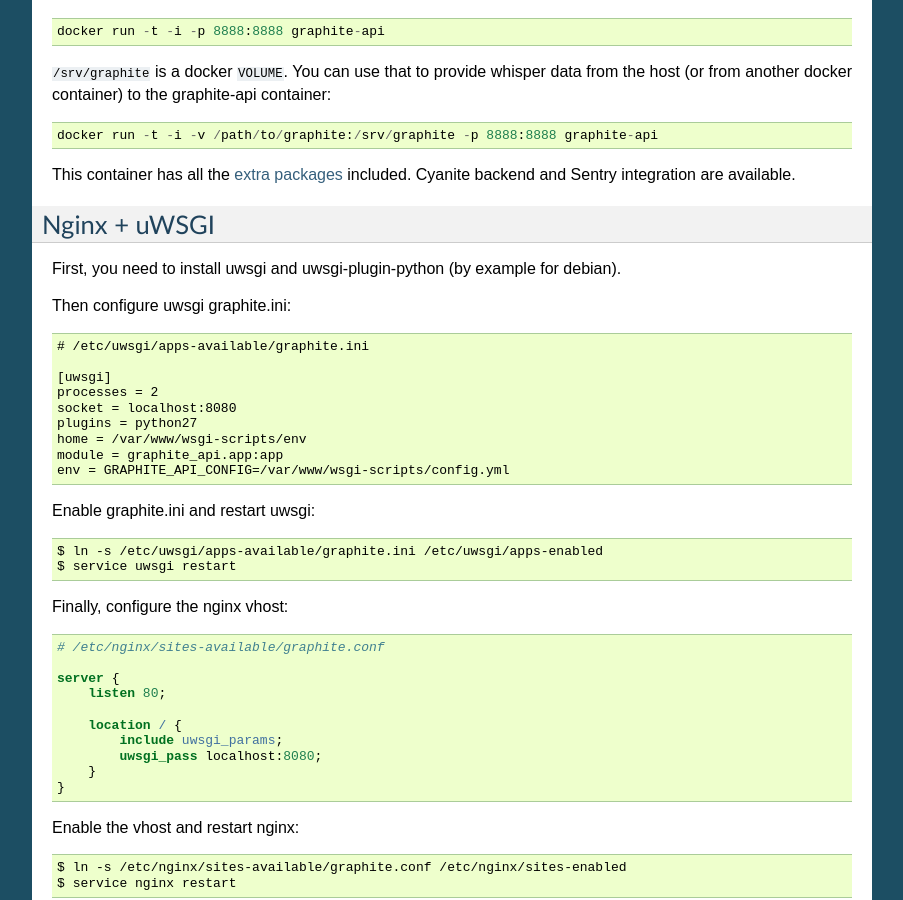
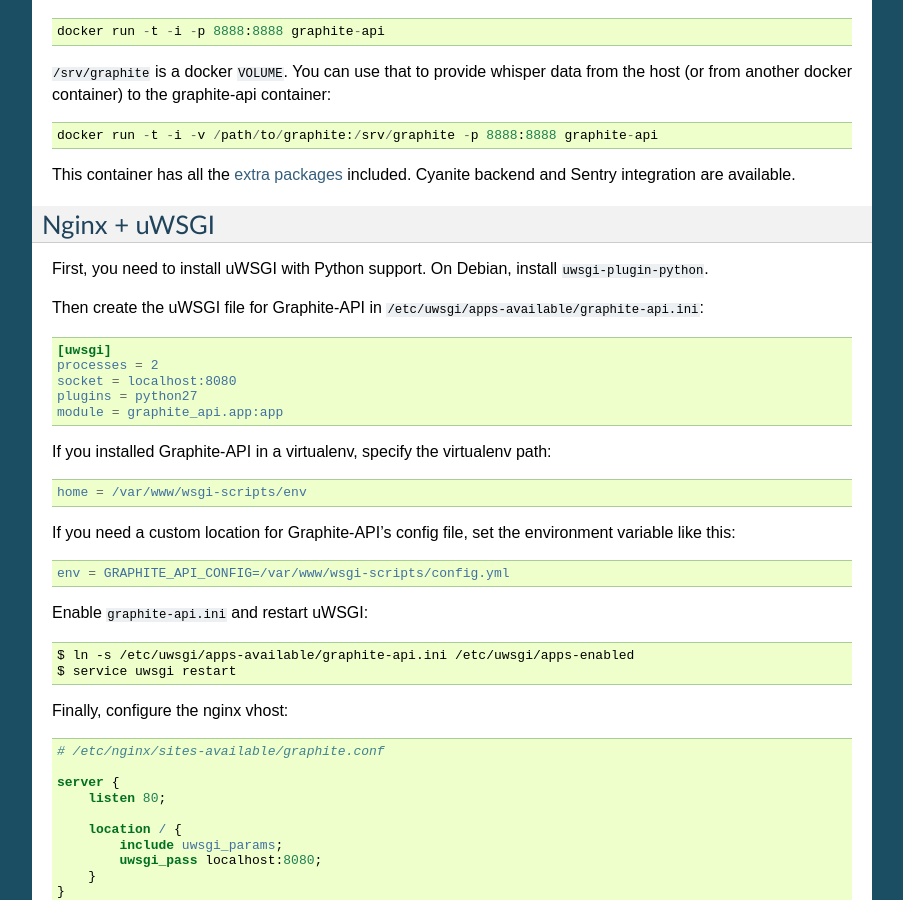
Before and after one commit to brutasse/graphite-api, a Sphinx documentation site: the page built from docs/deployment.rst, in a window 1280 px wide and 900 px high, scrolled down 2365 px. Shown: the whole window, without its empty margins (198-1101 px from the left). Built offline with Sphinx 7.4.7, drawn with Linux system fonts in a browser that asks for light colours.

Commit message:
Minor edits on uWSGI docs

```diff
--- a/docs/deployment.rst
+++ b/docs/deployment.rst
@@ -163,27 +163,37 @@
 Nginx + uWSGI
 -------------
 
-First, you need to install uwsgi and uwsgi-plugin-python (by example for debian).
+First, you need to install uWSGI with Python support. On Debian, install ``uwsgi-plugin-python``.
 
-Then configure uwsgi graphite.ini:
+Then create the uWSGI file for Graphite-API in
+``/etc/uwsgi/apps-available/graphite-api.ini``:
 
-.. code-block:: uwsgi
-
-    # /etc/uwsgi/apps-available/graphite.ini
+.. code-block:: ini
 
     [uwsgi]
     processes = 2
     socket = localhost:8080
     plugins = python27
+    module = graphite_api.app:app
+
+If you installed Graphite-API in a virtualenv, specify the virtualenv path:
+
+.. code-block:: ini
+
     home = /var/www/wsgi-scripts/env
-    module = graphite_api.app:app
+
+If you need a custom location for Graphite-API's config file, set the
+environment variable like this:
+
+.. code-block:: ini
+
     env = GRAPHITE_API_CONFIG=/var/www/wsgi-scripts/config.yml
 
-Enable graphite.ini and restart uwsgi:
+Enable ``graphite-api.ini`` and restart uWSGI:
 
 .. code-block:: bash
 
-    $ ln -s /etc/uwsgi/apps-available/graphite.ini /etc/uwsgi/apps-enabled
+    $ ln -s /etc/uwsgi/apps-available/graphite-api.ini /etc/uwsgi/apps-enabled
     $ service uwsgi restart
 
 Finally, configure the nginx vhost:
```
